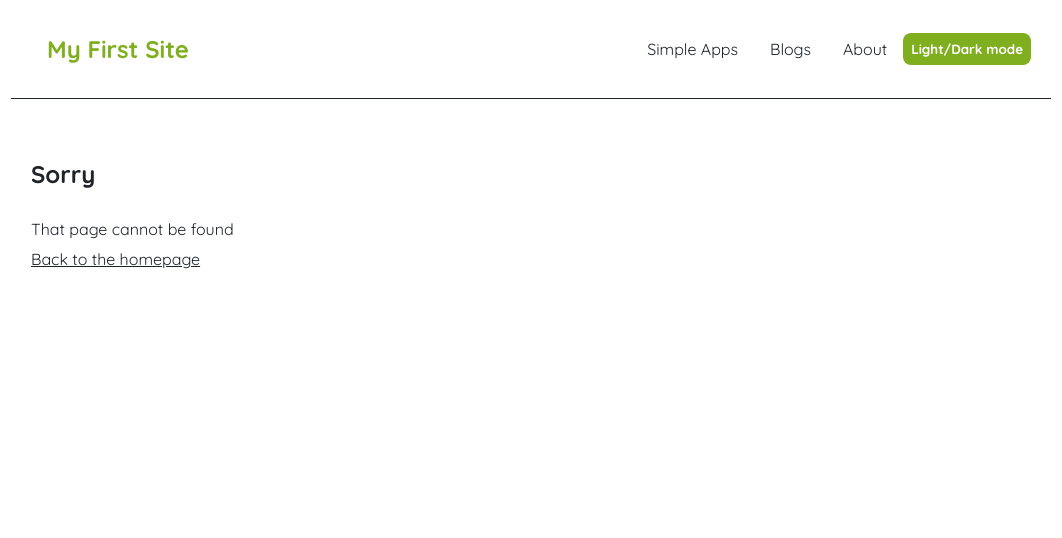
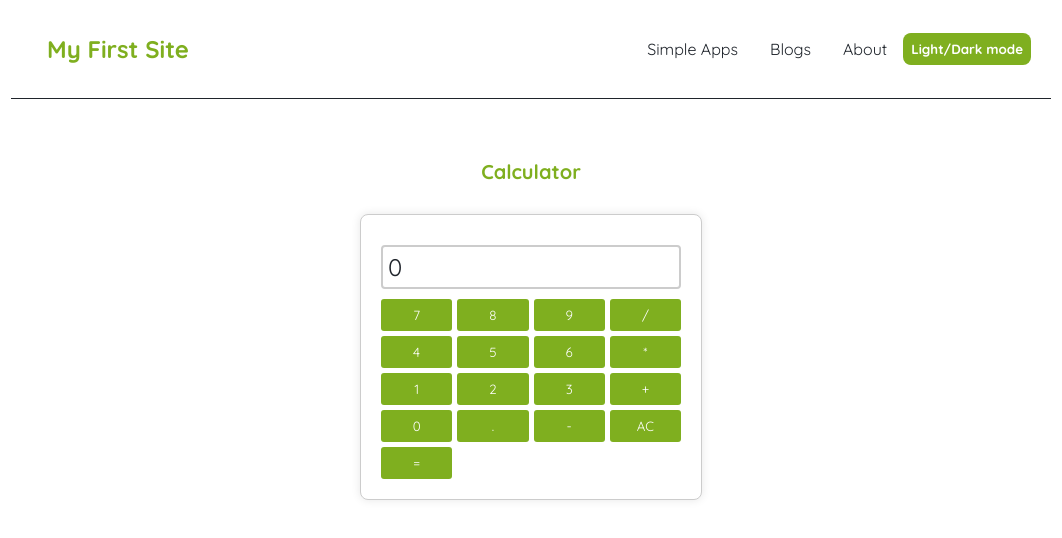
Before and after one commit to mpinmpin/My-First-Site-With-React, a React (Create React App) app: page /calculator in a window 1280 px wide. Shown: the top 538 px of the page, without its empty margins (109-1171 px from the left). Built offline with nearby package versions, Linux system fonts and the light colour scheme.

Commit message:
changed the readme.md

```diff
--- a/public/dark-mode.css
+++ b/public/dark-mode.css
@@ -114,7 +114,7 @@
 }
 .bmi h2 {
   font-size: 20px;
-  color: #9ACD32;
+  color: var(--limegreen);
   margin-bottom: 30px;
 }
 .bmi input {
@@ -230,3 +230,44 @@
 .not-found-link a:hover {
   color: #9ACD32;
 }
+
+.calculator {
+  width: 300px;
+  margin: 0 auto;
+  padding: 20px;
+  border: 1px solid #ccc;
+  border-radius: 8px;
+  box-shadow: 0 0 10px rgba(0, 0, 0, 0.1);
+  text-align: right;
+  font-size: 24px;
+}
+
+.calculator input[type="text"] {
+  width: calc(100%);
+  margin-bottom: 10px;
+  padding: 5px;
+  font-size: 24px;
+  border-radius: 4px;
+  border: 2px solid #ccc;
+}
+
+.cbuttons {
+  display: grid;
+  grid-template-columns: repeat(4, 1fr);
+  grid-gap: 5px;
+}
+
+.button-calc {
+  background: var(--limegreen);
+  color: var(--black);
+  border: 0;
+  padding: 8px;
+  border-radius: 3px;
+  cursor: pointer;
+}
+.button-calc:hover {
+  background:var(--darklimegreen);
+}
+.button-calc:active {
+  background:var(--limegreen);
+}
--- a/public/light-mode.css
+++ b/public/light-mode.css
@@ -230,3 +230,44 @@
 .not-found-link a:hover {
   color: #9ACD32;
 }
+
+.calculator {
+  width: 300px;
+  margin: 0 auto;
+  padding: 20px;
+  border: 1px solid #ccc;
+  border-radius: 8px;
+  box-shadow: 0 0 10px rgba(0, 0, 0, 0.1);
+  text-align: right;
+  font-size: 24px;
+}
+
+.calculator input[type="text"] {
+  width: calc(100%);
+  margin-bottom: 10px;
+  padding: 5px;
+  font-size: 24px;
+  border-radius: 4px;
+  border: 2px solid #ccc;
+}
+
+.cbuttons {
+  display: grid;
+  grid-template-columns: repeat(4, 1fr);
+  grid-gap: 5px;
+}
+
+.button-calc {
+  background: var(--darklimegreen);
+  color: var(--white);
+  border: 0;
+  padding: 8px;
+  border-radius: 3px;
+  cursor: pointer;
+}
+.button-calc:hover {
+  background:var(--limegreen);
+}
+.button-calc:active {
+  background:var(--darklimegreen);
+}
--- a/src/App.js
+++ b/src/App.js
@@ -8,6 +8,8 @@ import About from './About';
 import BlogsPage from './BlogsPage';
 import Counter from './Counter';
 import BMICalculator from './BMICalculator';
+import Calculator from './Calculator';
+
 
 function App() {
 
@@ -20,6 +22,9 @@ function App() {
           <Switch>
             <Route exact path="/">
               <Home/>
+            </Route>
+            <Route path="/calculator">
+              <Calculator/>
             </Route>
             <Route path="/bmicalculator">
               <BMICalculator/>
@@ -54,6 +59,3 @@ export default App;
 
 // Is Switch available in react router dom v6?
 // In React Router version 6, the <Switch> component has been deprecated and replaced with the <Routes> component.
-
-// viewing in the browser: npm start
-  // viewing json data in browser: npx json-server --watch data/db.json --port 8000
--- /dev/null
+++ b/src/Calculator.js
@@ -0,0 +1,93 @@
+import React, { useState } from 'react';
+
+const Calculator = () => {
+  const [displayValue, setDisplayValue] = useState('0');
+  const [firstValue, setFirstValue] = useState(null);
+  const [operator, setOperator] = useState(null);
+  const [waitingForSecondValue, setWaitingForSecondValue] = useState(false);
+
+  const inputDigit = (digit) => {
+    if (waitingForSecondValue) {
+      setDisplayValue(String(digit));
+      setWaitingForSecondValue(false);
+    } else {
+      setDisplayValue(displayValue === '0' ? String(digit) : displayValue + digit);
+    }
+  };
+
+  const inputDecimal = () => {
+    if (!displayValue.includes('.')) {
+      setDisplayValue(displayValue + '.');
+    }
+  };
+
+  const clearDisplay = () => {
+    setDisplayValue('0');
+    setFirstValue(null);
+    setOperator(null);
+    setWaitingForSecondValue(false);
+  };
+
+  const performOperation = (nextOperator) => {
+    const inputValue = parseFloat(displayValue);
+
+    if (firstValue === null) {
+      setFirstValue(inputValue);
+    } else if (operator) {
+      const currentValue = firstValue || 0;
+      const result = calculate(currentValue, inputValue, operator);
+
+      setDisplayValue(String(result));
+      setFirstValue(result);
+    }
+
+    setWaitingForSecondValue(true);
+    setOperator(nextOperator);
+  };
+
+  const calculate = (firstValue, secondValue, operator) => {
+    switch (operator) {
+      case '+':
+        return firstValue + secondValue;
+      case '-':
+        return firstValue - secondValue;
+      case '*':
+        return firstValue * secondValue;
+      case '/':
+        return firstValue / secondValue;
+      default:
+        return secondValue;
+    }
+  };
+
+  return (
+    <div className='bmi'>
+        <h2>Calculator</h2>
+        <div className="calculator">
+            <input type="text" value={displayValue} readOnly />
+            <div className="cbuttons">
+                <button className='button-calc'onClick={() => inputDigit(7)}>7</button>
+                <button className='button-calc'onClick={() => inputDigit(8)}>8</button>
+                <button className='button-calc'onClick={() => inputDigit(9)}>9</button>
+                <button className='button-calc'onClick={() => performOperation('/')}>/</button>
+                <button className='button-calc'onClick={() => inputDigit(4)}>4</button>
+                <button className='button-calc'onClick={() => inputDigit(5)}>5</button>
+                <button className='button-calc'onClick={() => inputDigit(6)}>6</button>
+                <button className='button-calc'onClick={() => performOperation('*')}>*</button>
+                <button className='button-calc'onClick={() => inputDigit(1)}>1</button>
+                <button className='button-calc'onClick={() => inputDigit(2)}>2</button>
+                <button className='button-calc'onClick={() => inputDigit(3)}>3</button>
+                <button className='button-calc'onClick={() => performOperation('+')}>+</button>
+                <button className='button-calc'onClick={() => inputDigit(0)}>0</button>
+                <button className='button-calc'onClick={inputDecimal}>.</button>
+                <button className='button-calc'onClick={() => performOperation('-')}>-</button>
+                <button className='button-calc'onClick={clearDisplay}>AC</button>
+                <button className='button-calc'onClick={() => performOperation('=')}>=</button>
+            </div>
+        </div>
+    </div>
+
+  );
+};
+
+export default Calculator;
--- a/src/Navbar.js
+++ b/src/Navbar.js
@@ -1,36 +1,6 @@
-// import React, { useState , useEffect} from 'react';
 import { Link } from 'react-router-dom';
-// import './css/light-mode.css'
-// import './css/dark-mode.css'
-// import './css/light-mode.css'
 
 const Navbar = () => {
-    // const [isDarkMode, setIsDarkMode] = useState(false);
-
-    // useEffect(() => {
-    //     (async () => {
-    //         const mode = isDarkMode ? 'dark-mode.css' : 'light-mode.css';
-    //         try {
-    //             const module = await import(`./css/${mode}`);
-    //             console.log(`Successfully imported ${mode}`);
-    //             console.log('isDarkMode is ' + isDarkMode);
-    //         } catch (error) {
-    //             console.error('Error importing CSS file:', error);
-    //         }
-    //     })();
-    // }, [isDarkMode]);
-
-    // useEffect(() => {
-    //     const mode = isDarkMode ? 'dark-mode.css' : 'light-mode.css';
-    //     import(`./css/${mode}`)
-    //       .then(() => {
-    //         console.log(`Successfully imported ${mode}`);
-    //         console.log('isDarkMode is ' + isDarkMode);
-    //       })
-    //       .catch((error) => {
-    //         console.error('Error importing CSS file:', error);
-    //       });
-    // }, [isDarkMode]);
 
     const toggleMode = () => {
         const theme = document.getElementById('theme');
@@ -67,6 +37,7 @@ const Navbar = () => {
                     <button className="dropbtn">Simple Apps
                     </button>
                     <div className="dropdown-content">
+                        <Link to="/calculator">Calculator</Link>
                         <Link to="/bmicalculator">BMI Calculator</Link>
                         <Link to="/counter">Simple Counter</Link>
                     </div>
@@ -84,7 +55,7 @@ const Navbar = () => {
                 </div>
                 <div className="dropdown">
                     <button className='button-global' onClick={toggleMode}>
-                        {/* {isDarkMode ? 'Switch to Light Mode' : 'Switch to Dark Mode'} */}Light/Dark mode
+                        Light/Dark mode
                     </button>
                 </div>
             </div>
```
Also changed, not shown: src/note.txt (added), 1 other file (tests, documents, lock files or other folders).
